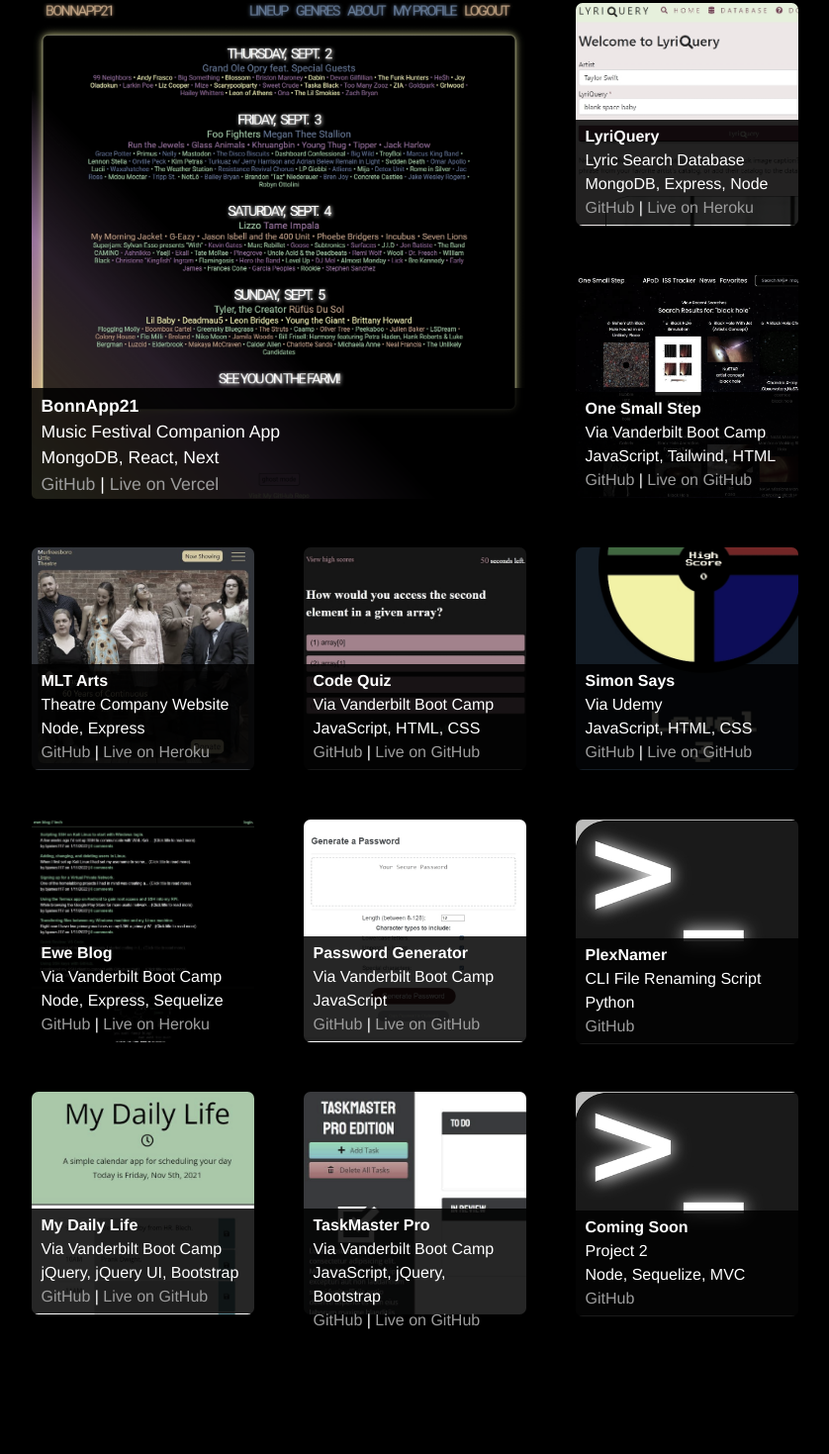
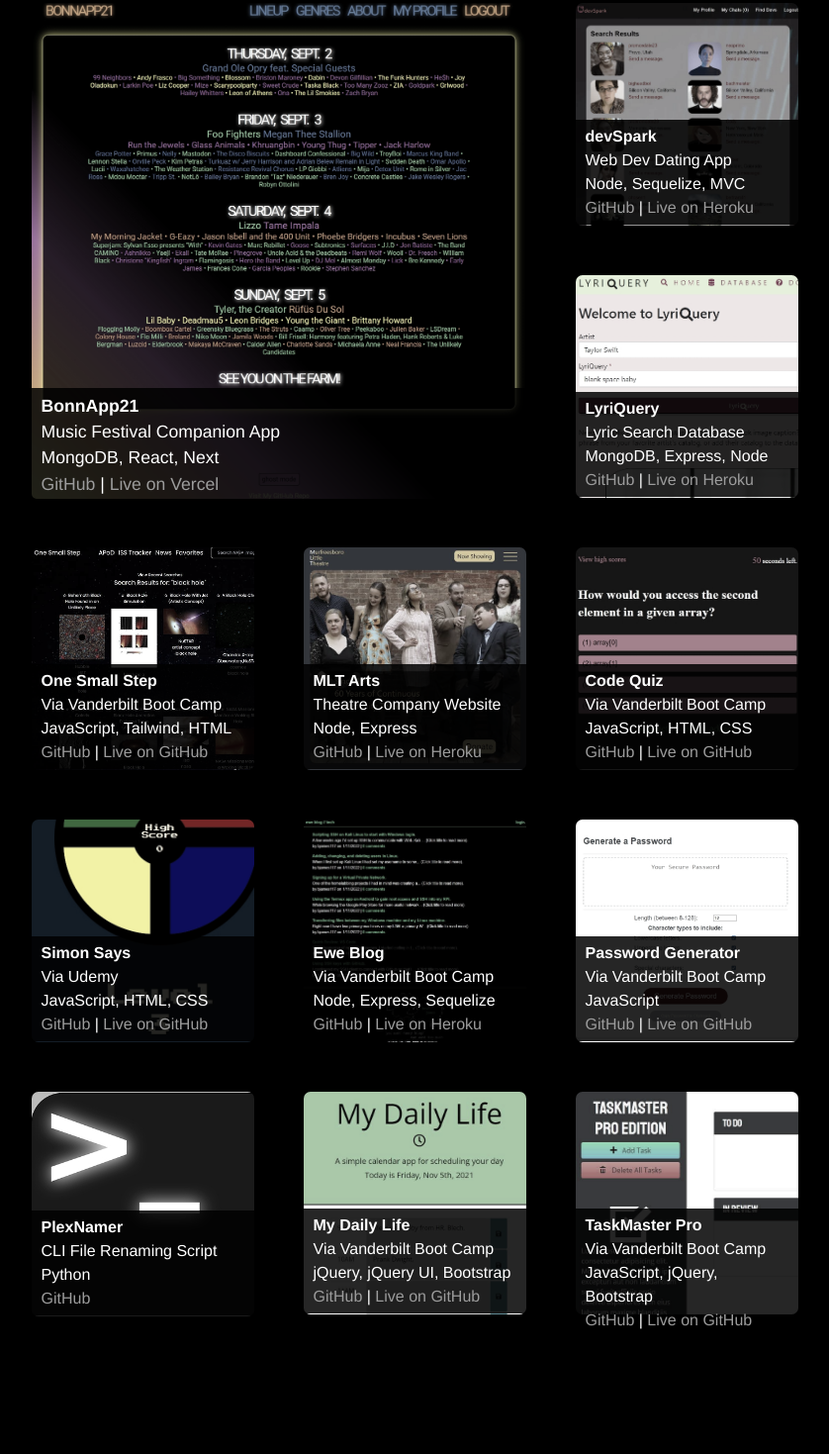
Before and after one commit to branjames117/brans-portfolio, a plain HTML site: page index.html in a window 1280 px wide. Shown: the part 1640-3109 px from the top of the page at 99% size, without its empty margins (221-1059 px from the left). Drawn offline with Linux system fonts and the light colour scheme.

Commit message:
added new project

```diff
--- a/index.html
+++ b/index.html
@@ -86,6 +86,24 @@
               MongoDB, React, Next<br />
               <a href="https://github.com/branjames117/bonnapp21">GitHub</a> |
               <a href="https://bonnapp21.vercel.app/">Live on Vercel</a>
+            </div>
+          </div>
+          <div class="smaller-project">
+            <a
+              href="#"
+              class="project-link"
+              ><img
+                class="smaller-project-image"
+                src="./assets/images/devspark.jpg"
+                alt="App showing dating app."
+                title="devSpark"
+            /></a>
+            <div class="smaller-project-caption">
+              <strong>devSpark</strong><br />
+              Web Dev Dating App<br />
+              Node, Sequelize, MVC<br />
+              <a href="https://github.com/branjames117/devspark">GitHub</a> |
+              <a href="https://devsparkio.herokuapp.com/">Live on Heroku</a>
             </div>
           </div>
           <div class="smaller-project">
@@ -297,23 +315,6 @@
               >
             </div>
           </div>
-          <div class="smaller-project">
-            <a
-              href="#"
-              class="project-link"
-              ><img
-                class="smaller-project-image"
-                src="./assets/images/plexnamer.jpg"
-                alt="App showing command line prompt."
-                title="PlexNamer"
-            /></a>
-            <div class="smaller-project-caption">
-              <strong>Coming Soon</strong><br />
-              Project 2<br />
-              Node, Sequelize, MVC<br />
-              <a href="">GitHub</a>
-            </div>
-          </div>
         </article>
       </div>
     </section>
```
Also changed, not shown: assets/images/devspark.jpg (added).
